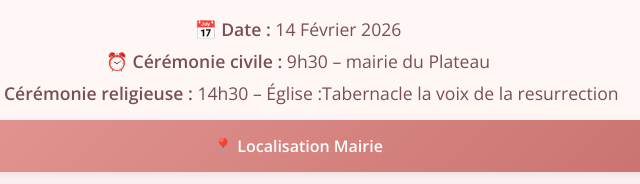
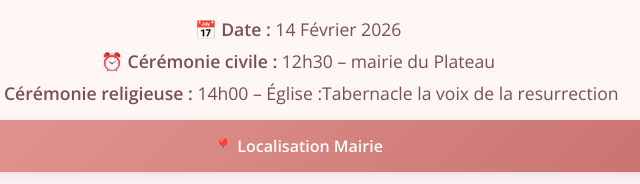
Before and after one commit to monmariage973-commits/mon-mariage, a plain HTML site: page index.html in a window 1280 px wide. Shown: the part 148-332 px from the top of the page, 342-982 px from the left. Drawn offline with nearby package versions, Linux system fonts and the light colour scheme.

Commit message:
Update index.html

```diff
--- a/index.html
+++ b/index.html
@@ -288,8 +288,8 @@
 
   <div class="details">
     <p>📅 <strong>Date :</strong> 14 Février 2026</p>
-    <p>⏰ <strong>Cérémonie civile :</strong> 9h30 – mairie du Plateau </p>
-    <p>⛪ <strong>Cérémonie religieuse :</strong> 14h30 – Église :Tabernacle la voix de la resurrection</p>
+    <p>⏰ <strong>Cérémonie civile :</strong> 12h30 – mairie du Plateau </p>
+    <p>⛪ <strong>Cérémonie religieuse :</strong> 14h00 – Église :Tabernacle la voix de la resurrection</p>
   </div>
 
   <!-- Liens Google Maps -->
```
